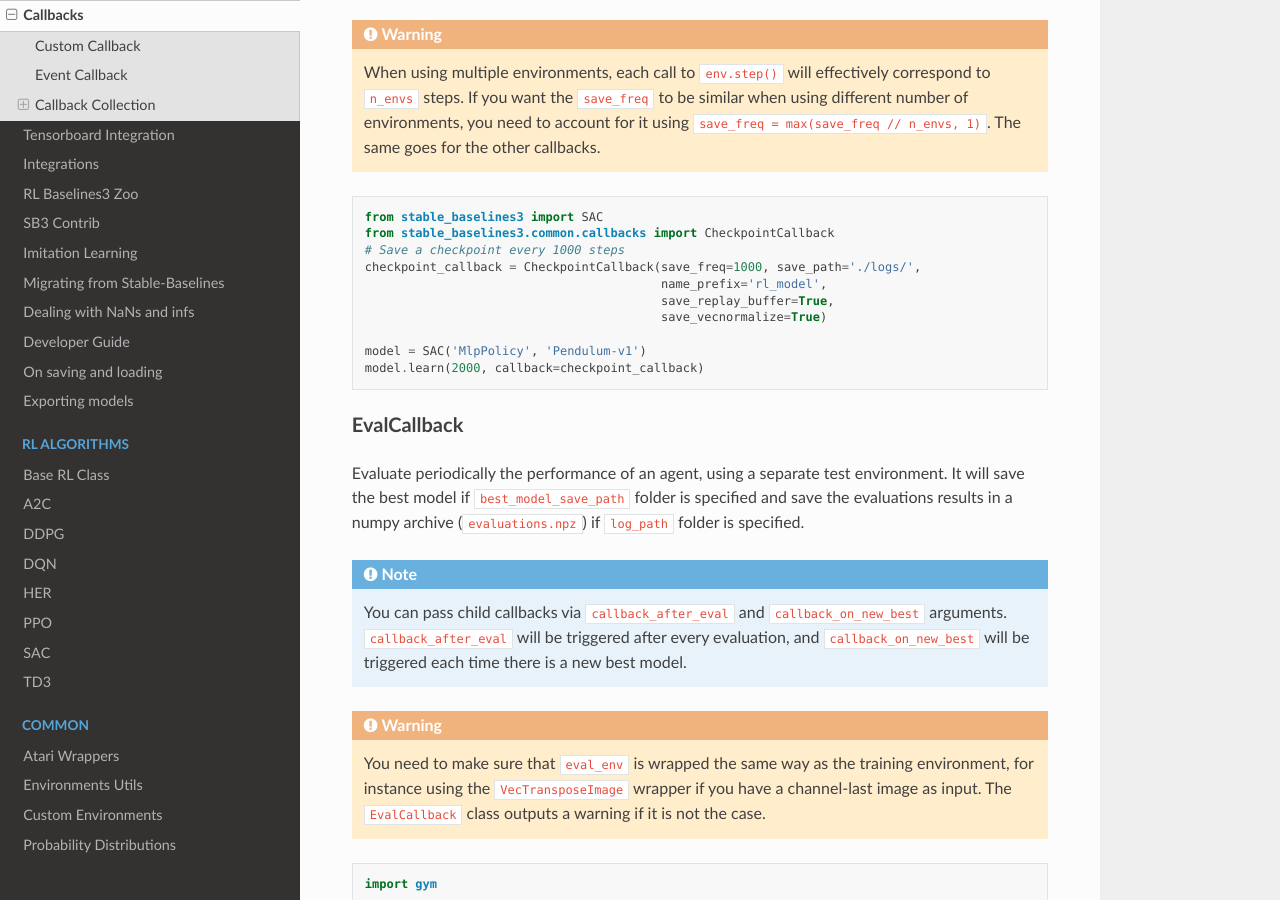
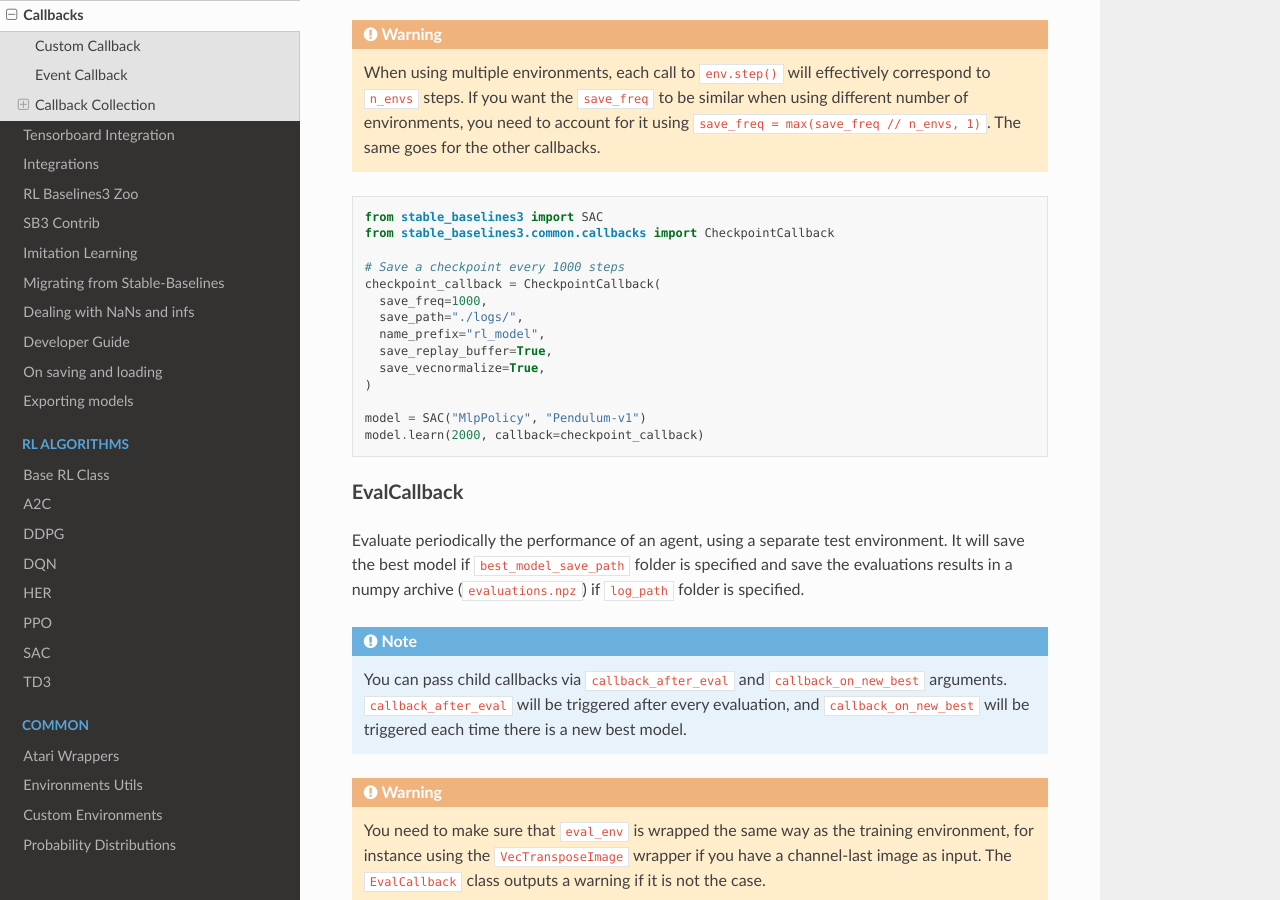
Before and after one commit to DLR-RM/stable-baselines3, a Sphinx documentation site: the page built from docs/guide/callbacks.rst, in a window 1280 px wide and 900 px high, scrolled down 3197 px. Built offline with Sphinx 7.4.7 and the Read the Docs theme 2.0.0, drawn with Linux system fonts in a browser that asks for light colours.

Commit message:
Reformat code

```diff
--- a/docs/guide/callbacks.rst
+++ b/docs/guide/callbacks.rst
@@ -172,16 +172,20 @@
 
 .. code-block:: python
 
-    from stable_baselines3 import SAC
-    from stable_baselines3.common.callbacks import CheckpointCallback
-    # Save a checkpoint every 1000 steps
-    checkpoint_callback = CheckpointCallback(save_freq=1000, save_path='./logs/',
-                                             name_prefix='rl_model',
-                                             save_replay_buffer=True,
-                                             save_vecnormalize=True)
+  from stable_baselines3 import SAC
+  from stable_baselines3.common.callbacks import CheckpointCallback
 
-    model = SAC('MlpPolicy', 'Pendulum-v1')
-    model.learn(2000, callback=checkpoint_callback)
+  # Save a checkpoint every 1000 steps
+  checkpoint_callback = CheckpointCallback(
+    save_freq=1000,
+    save_path="./logs/",
+    name_prefix="rl_model",
+    save_replay_buffer=True,
+    save_vecnormalize=True,
+  )
+
+  model = SAC("MlpPolicy", "Pendulum-v1")
+  model.learn(2000, callback=checkpoint_callback)
 
 
 .. _EvalCallback:
```
